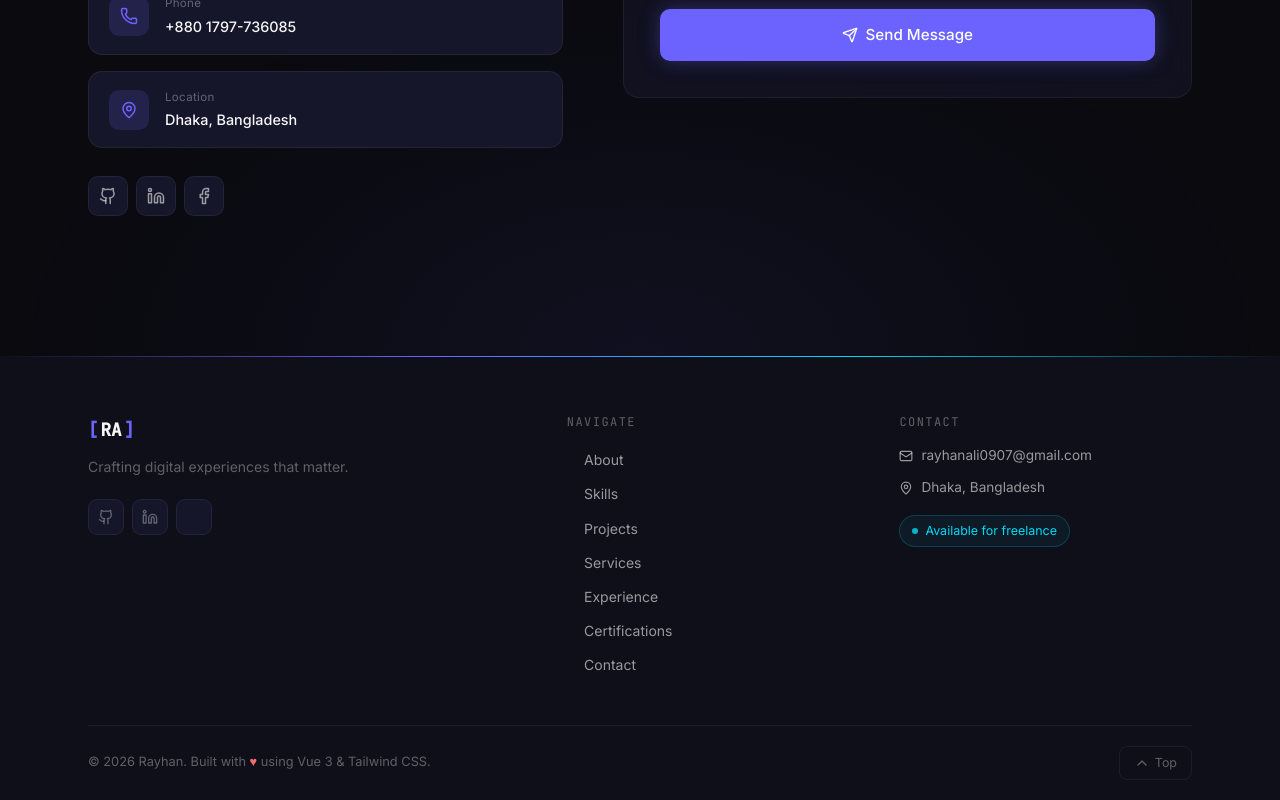
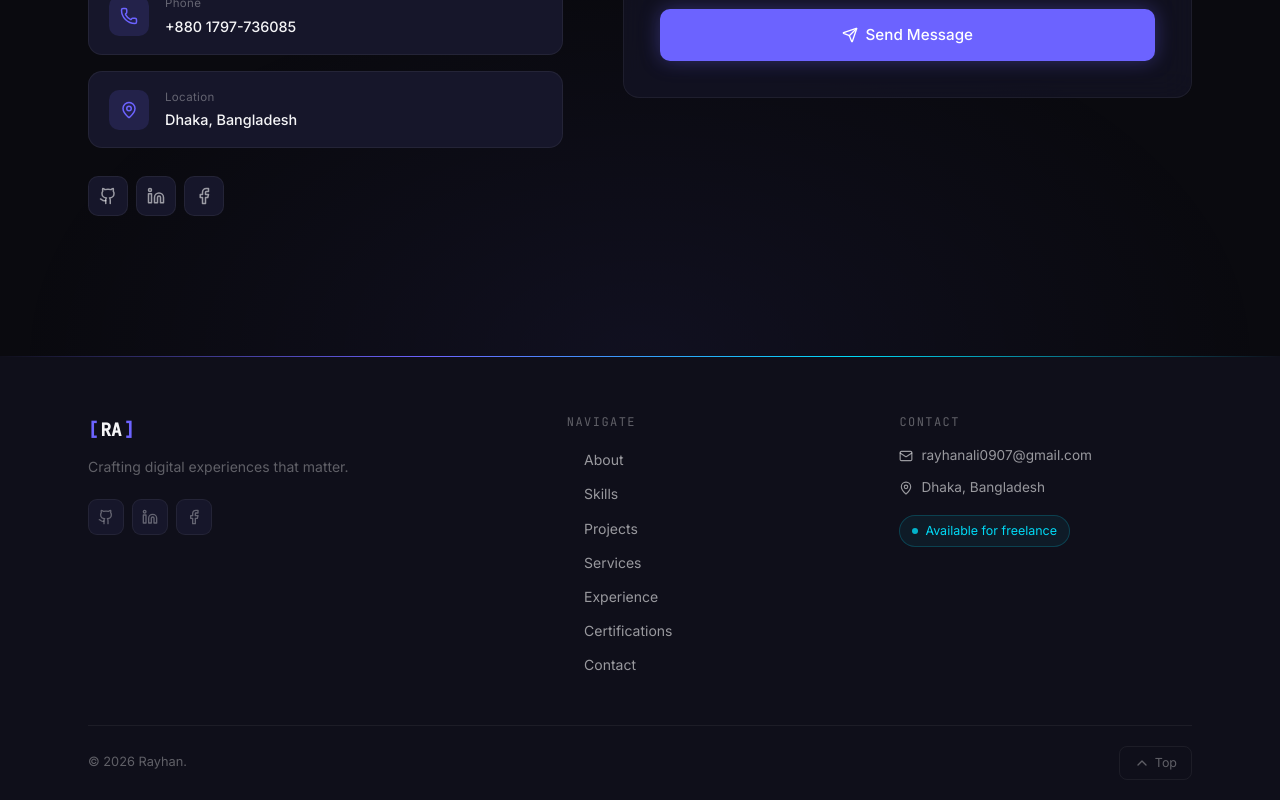
Before and after one commit to rayhanstack/rayhan-portfolio, a Vue app: page / in a window 1280 px wide. Shown: the part 9529-10329 px from the top of the page. Built offline with nearby package versions, Linux system fonts and the light colour scheme.

Commit message:
some issue fixing

```diff
--- a/src/components/Footer.vue
+++ b/src/components/Footer.vue
@@ -24,7 +24,7 @@
             >
               <Github v-if="s.icon === 'Github'" :size="16" />
               <Linkedin v-else-if="s.icon === 'Linkedin'" :size="16" />
-              <Twitter v-else-if="s.icon === 'Twitter'" :size="16" />
+              <Facebook v-else-if="s.icon === 'Facebook'" :size="16" />
             </a>
           </div>
         </div>
@@ -62,9 +62,7 @@
       <!-- Bottom bar -->
       <div class="footer-bottom">
         <p class="footer-copy">
-          © {{ new Date().getFullYear() }} {{ personal.name }}. Built with
-          <span class="heart" aria-label="love">♥</span>
-          using Vue 3 &amp; Tailwind CSS.
+          © {{ new Date().getFullYear() }} {{ personal.name }}.
         </p>
         <a href="#hero" class="back-top-btn" aria-label="Back to top">
           <ChevronUp :size="16" />
@@ -76,7 +74,7 @@
 </template>
 
 <script setup>
-import { Mail, MapPin, Github, Linkedin, Twitter, ChevronUp } from 'lucide-vue-next'
+import { Mail, MapPin, Github, Linkedin, Facebook, ChevronUp } from 'lucide-vue-next'
 import { personal, navLinks } from '@/data/portfolio'
 </script>
 
--- a/src/data/portfolio.js
+++ b/src/data/portfolio.js
@@ -1,5 +1,3 @@
-// src/data/portfolio.js — All portfolio content in one place
-
 export const personal = {
   name: 'Rayhan',
   title: 'Full Stack Developer',
@@ -10,7 +8,7 @@ export const personal = {
   email: 'rayhanali0907@gmail.com',
   phone: '+880 1797-736085',
   location: 'Dhaka, Bangladesh',
-  resumeUrl: '#',
+  resumeUrl: import.meta.env.VITE_RESUME_URL || '#',
   availableForWork: true,
   socials: [
     { name: 'GitHub',   url: 'https://github.com/rayhanstack',   icon: 'Github' },
```
Also changed, not shown: 2 other files (tests, documents, lock files or other folders).
